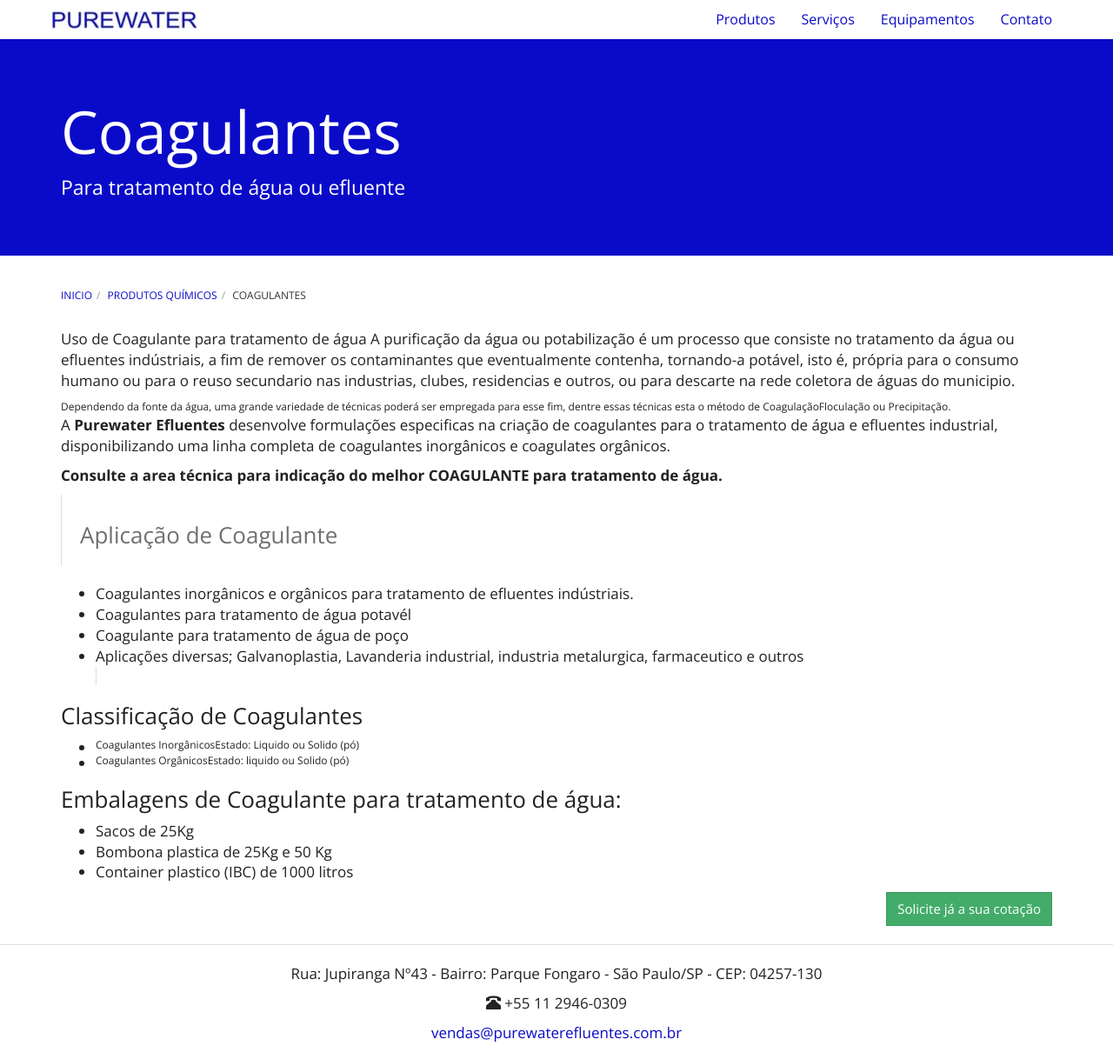
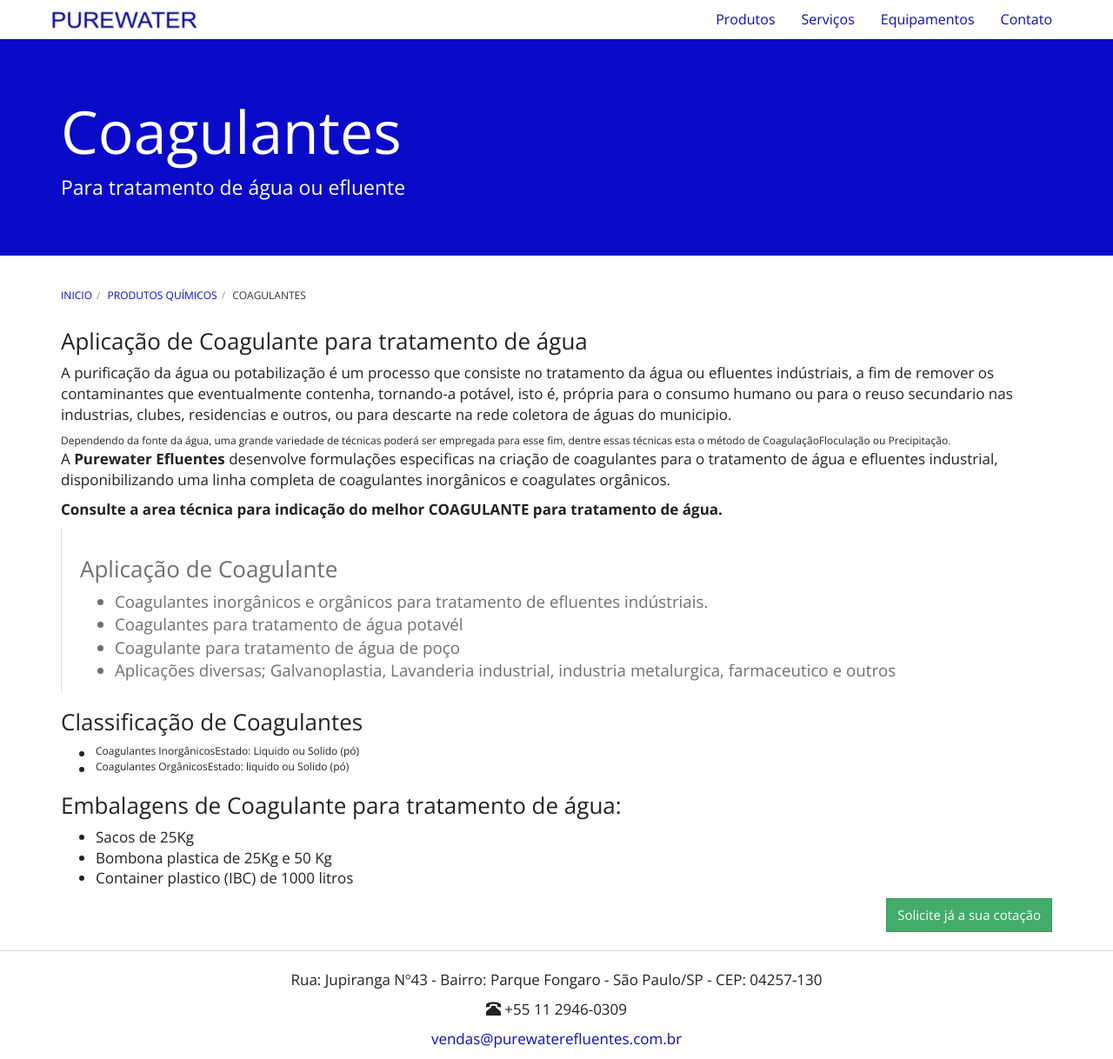
Before and after one commit to purewaterefluentes/purewaterefluentes.github.io, a Jekyll site: the page built from produtos/coagulante-agua-efluentes.md, in a window 1280 px wide and 1218 px high. Shown: the whole window at 87% size. Built offline with Jekyll 4.4.1, drawn with Linux system fonts in a browser that asks for light colours; nearby versions of some CDN libraries; library files that are not in the unit come from our copies.

Commit message:
Update coagulante-agua-efluentes.md

```diff
--- a/produtos/coagulante-agua-efluentes.md
+++ b/produtos/coagulante-agua-efluentes.md
@@ -5,7 +5,7 @@ title: Coagulantes
 subtitle: Para tratamento de água ou efluente
 ---
 
-Uso de Coagulante para tratamento de água
+### Aplicação de Coagulante para tratamento de água
 A purificação da água ou potabilização é um processo que consiste no tratamento da água ou efluentes indústriais, a fim de remover os contaminantes que eventualmente contenha, tornando-a potável, isto é, própria para o consumo humano ou para o reuso secundario nas industrias, clubes, residencias e outros, ou para descarte na rede coletora de águas do municipio.
 
 Dependendo da fonte da água, uma grande variedade de técnicas poderá ser empregada para esse fim, dentre essas técnicas esta o método de Coagulação | Floculação ou Precipitação.
@@ -14,9 +14,9 @@ A **Purewater Efluentes** desenvolve formulações especificas na criação de c
 
 **Consulte a area técnica para indicação do melhor COAGULANTE para tratamento de água.**
 
+
+> ### Aplicação de Coagulante
 >
-### Aplicação de Coagulante
-
 - Coagulantes inorgânicos e orgânicos para tratamento de efluentes indústriais.
 - Coagulantes para tratamento de água potavél
 - Coagulante para tratamento de água de poço
```
